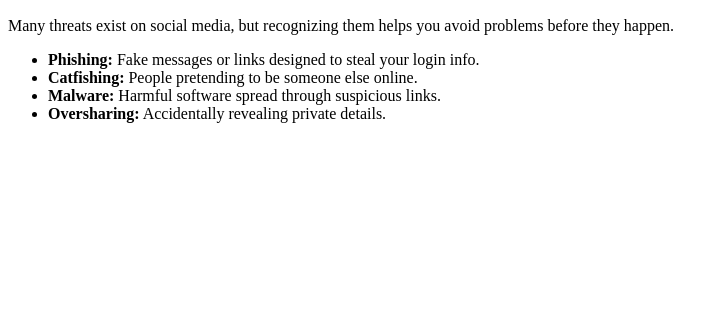
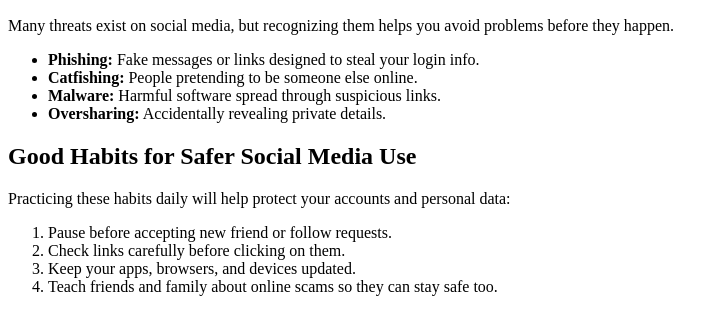
Before and after one commit to MikeE1017/Social.Media.Safety, a plain HTML site: page page2.html in a window 1280 px wide. Shown: the part 157-492 px from the top of the page, without its empty margins (0-728 px from the left). Drawn offline with Linux system fonts and the light colour scheme.

Commit message:
ordered list of good habits

```diff
--- a/page2.html
+++ b/page2.html
@@ -25,6 +25,17 @@
                 <li><strong>Oversharing:</strong> Accidentally revealing private details.</li>
             </ul>
         </section>
+        <!-- SECTION 2: Ordered list of good habits -->
+        <section>
+            <h2>Good Habits for Safer Social Media Use</h2>
+            <p>Practicing these habits daily will help protect your accounts and personal data:</p>
+            <ol>
+                <li>Pause before accepting new friend or follow requests.</li>
+                <li>Check links carefully before clicking on them.</li>
+                <li>Keep your apps, browsers, and devices updated.</li>
+                <li>Teach friends and family about online scams so they can stay safe too.</li>
+            </ol>
+        </section>
     </main>
 </body>
 </html>
```
